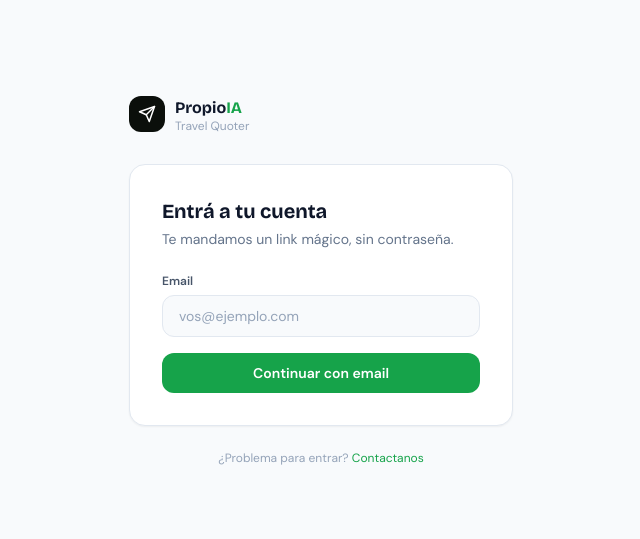
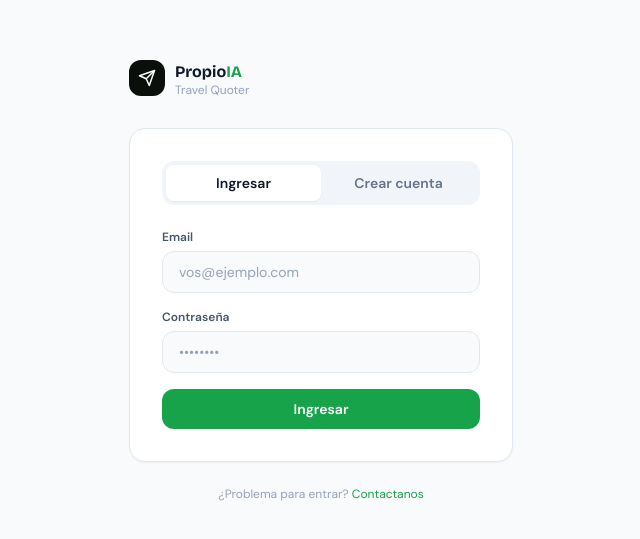
Before and after one commit to dmbruno/Asistente-emprendedores, a Next.js app in the folder productos/travel-quoter/dashboard/: page /login in a window 1280 px wide. Shown: the part 119-658 px from the top of the page, without its empty margins (319-959 px from the left). Built offline with nearby package versions, Linux system fonts and the light colour scheme.

Commit message:
feat: email+password auth replacing magic link

```diff
--- a/productos/travel-quoter/dashboard/app/login/page.tsx
+++ b/productos/travel-quoter/dashboard/app/login/page.tsx
@@ -4,25 +4,47 @@ import { useState } from "react";
 import { createClient } from "@/lib/supabase";
 
 export default function LoginPage() {
+  const [mode, setMode] = useState<"login" | "register">("login");
   const [email, setEmail] = useState("");
-  const [sent, setSent] = useState(false);
+  const [password, setPassword] = useState("");
   const [loading, setLoading] = useState(false);
   const [error, setError] = useState("");
+  const [registered, setRegistered] = useState(false);
 
   const handleSubmit = async (e: React.FormEvent) => {
     e.preventDefault();
     setLoading(true);
     setError("");
+
     const supabase = createClient();
-    const { error: err } = await supabase.auth.signInWithOtp({
-      email,
-      options: {
-        emailRedirectTo: `${process.env.NEXT_PUBLIC_SITE_URL}/auth/callback`,
-      },
-    });
+
+    if (mode === "login") {
+      const { error: err } = await supabase.auth.signInWithPassword({ email, password });
+      if (err) {
+        setError(
+          err.message === "Invalid login credentials"
+            ? "Email o contraseña incorrectos."
+            : err.message
+        );
+      } else {
+        window.location.href = "/dashboard";
+      }
+    } else {
+      const { error: err } = await supabase.auth.signUp({
+        email,
+        password,
+        options: {
+          emailRedirectTo: `${process.env.NEXT_PUBLIC_SITE_URL}/auth/callback`,
+        },
+      });
+      if (err) {
+        setError(err.message);
+      } else {
+        setRegistered(true);
+      }
+    }
+
     setLoading(false);
-    if (err) { setError(err.message); return; }
-    setSent(true);
   };
 
   return (
@@ -44,7 +66,7 @@ export default function LoginPage() {
         </div>
 
         <div className="rounded-2xl border border-slate-200 bg-white p-8 shadow-sm">
-          {sent ? (
+          {registered ? (
             <div className="text-center">
               <div className="mx-auto mb-4 flex h-12 w-12 items-center justify-center rounded-full bg-verde-50">
                 <svg width="22" height="22" viewBox="0 0 24 24" fill="none" stroke="#16a34a" strokeWidth="2.5" strokeLinecap="round" strokeLinejoin="round">
@@ -52,21 +74,48 @@ export default function LoginPage() {
                   <polyline points="22,6 12,13 2,6"/>
                 </svg>
               </div>
-              <h2 className="font-display text-lg font-bold text-slate-900">Revisá tu email</h2>
+              <h2 className="font-display text-lg font-bold text-slate-900">Confirmá tu email</h2>
               <p className="mt-2 text-sm text-slate-500">
-                Te mandamos un link a <strong>{email}</strong>. Hacé click para entrar.
+                Te mandamos un link a <strong>{email}</strong>. Hacé click para activar tu cuenta.
               </p>
+              <button
+                onClick={() => { setRegistered(false); setMode("login"); }}
+                className="mt-5 text-sm text-verde-600 hover:underline"
+              >
+                Ya confirmé, quiero entrar
+              </button>
             </div>
           ) : (
             <>
-              <h1 className="font-display text-xl font-bold text-slate-900">Entrá a tu cuenta</h1>
-              <p className="mt-1 text-sm text-slate-500">Te mandamos un link mágico, sin contraseña.</p>
+              {/* Tabs */}
+              <div className="mb-6 flex rounded-xl bg-slate-100 p-1">
+                <button
+                  type="button"
+                  onClick={() => { setMode("login"); setError(""); }}
+                  className={`flex-1 rounded-lg py-2 text-sm font-semibold transition-all ${
+                    mode === "login"
+                      ? "bg-white text-slate-900 shadow-sm"
+                      : "text-slate-500 hover:text-slate-700"
+                  }`}
+                >
+                  Ingresar
+                </button>
+                <button
+                  type="button"
+                  onClick={() => { setMode("register"); setError(""); }}
+                  className={`flex-1 rounded-lg py-2 text-sm font-semibold transition-all ${
+                    mode === "register"
+                      ? "bg-white text-slate-900 shadow-sm"
+                      : "text-slate-500 hover:text-slate-700"
+                  }`}
+                >
+                  Crear cuenta
+                </button>
+              </div>
 
-              <form onSubmit={handleSubmit} className="mt-6 space-y-4">
+              <form onSubmit={handleSubmit} className="space-y-4">
                 <div>
-                  <label className="mb-1.5 block text-xs font-semibold text-slate-600">
-                    Email
-                  </label>
+                  <label className="mb-1.5 block text-xs font-semibold text-slate-600">Email</label>
                   <input
                     type="email"
                     required
@@ -76,15 +125,31 @@ export default function LoginPage() {
                     className="w-full rounded-xl border border-slate-200 bg-slate-50 px-4 py-2.5 text-sm text-slate-900 placeholder:text-slate-400 focus:border-verde-400 focus:outline-none focus:ring-2 focus:ring-verde-400/20 transition-all"
                   />
                 </div>
+                <div>
+                  <label className="mb-1.5 block text-xs font-semibold text-slate-600">Contraseña</label>
+                  <input
+                    type="password"
+                    required
+                    minLength={6}
+                    value={password}
+                    onChange={(e) => setPassword(e.target.value)}
+                    placeholder={mode === "register" ? "Mínimo 6 caracteres" : "••••••••"}
+                    className="w-full rounded-xl border border-slate-200 bg-slate-50 px-4 py-2.5 text-sm text-slate-900 placeholder:text-slate-400 focus:border-verde-400 focus:outline-none focus:ring-2 focus:ring-verde-400/20 transition-all"
+                  />
+                </div>
+
                 {error && (
                   <p className="rounded-lg bg-red-50 px-3 py-2 text-xs text-red-600">{error}</p>
                 )}
+
                 <button
                   type="submit"
                   disabled={loading}
                   className="w-full rounded-xl bg-verde-600 px-4 py-2.5 text-sm font-semibold text-white transition-colors hover:bg-verde-500 disabled:opacity-60"
                 >
-                  {loading ? "Enviando..." : "Continuar con email"}
+                  {loading
+                    ? mode === "login" ? "Ingresando..." : "Creando cuenta..."
+                    : mode === "login" ? "Ingresar" : "Crear cuenta"}
                 </button>
               </form>
             </>
```
